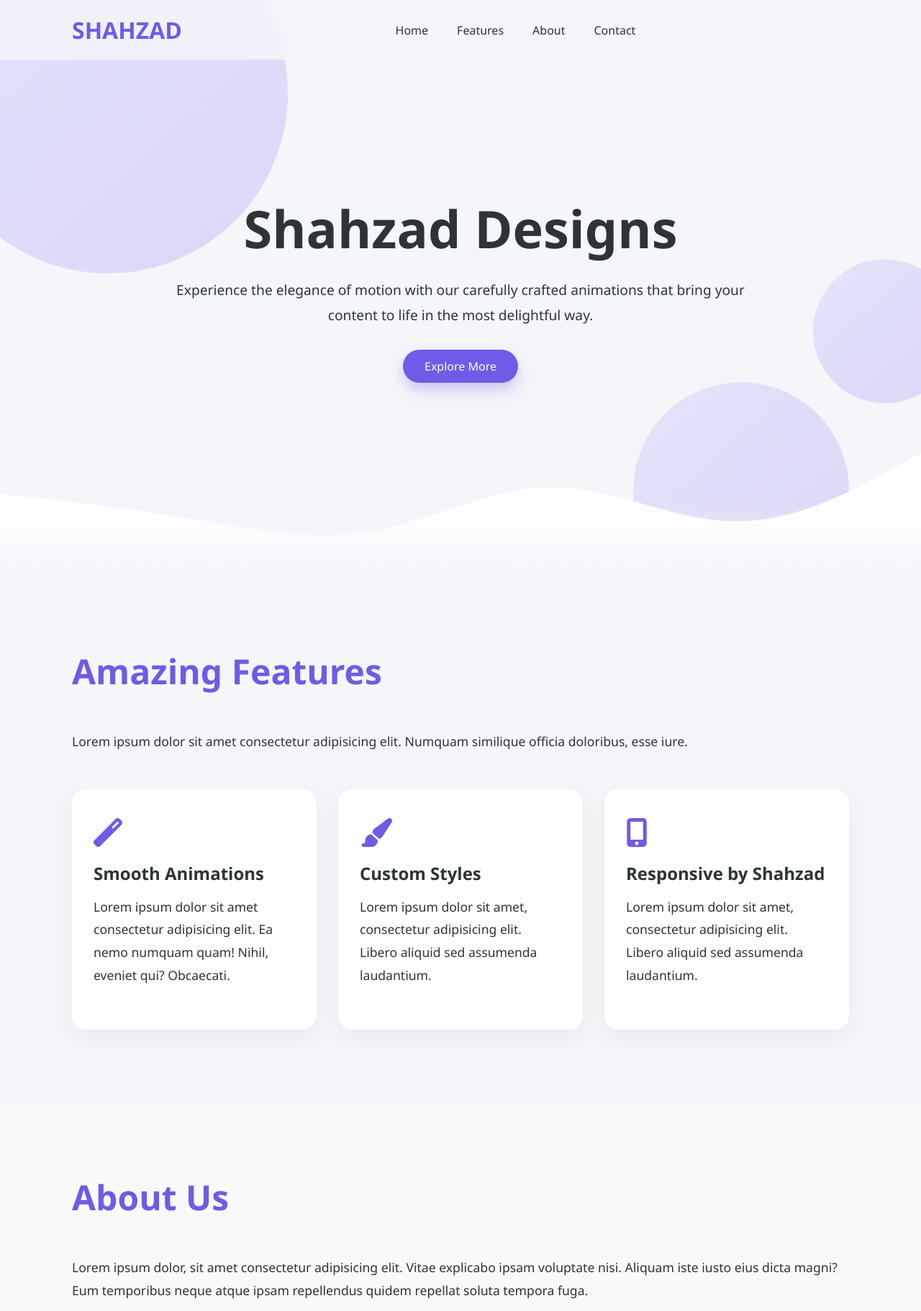
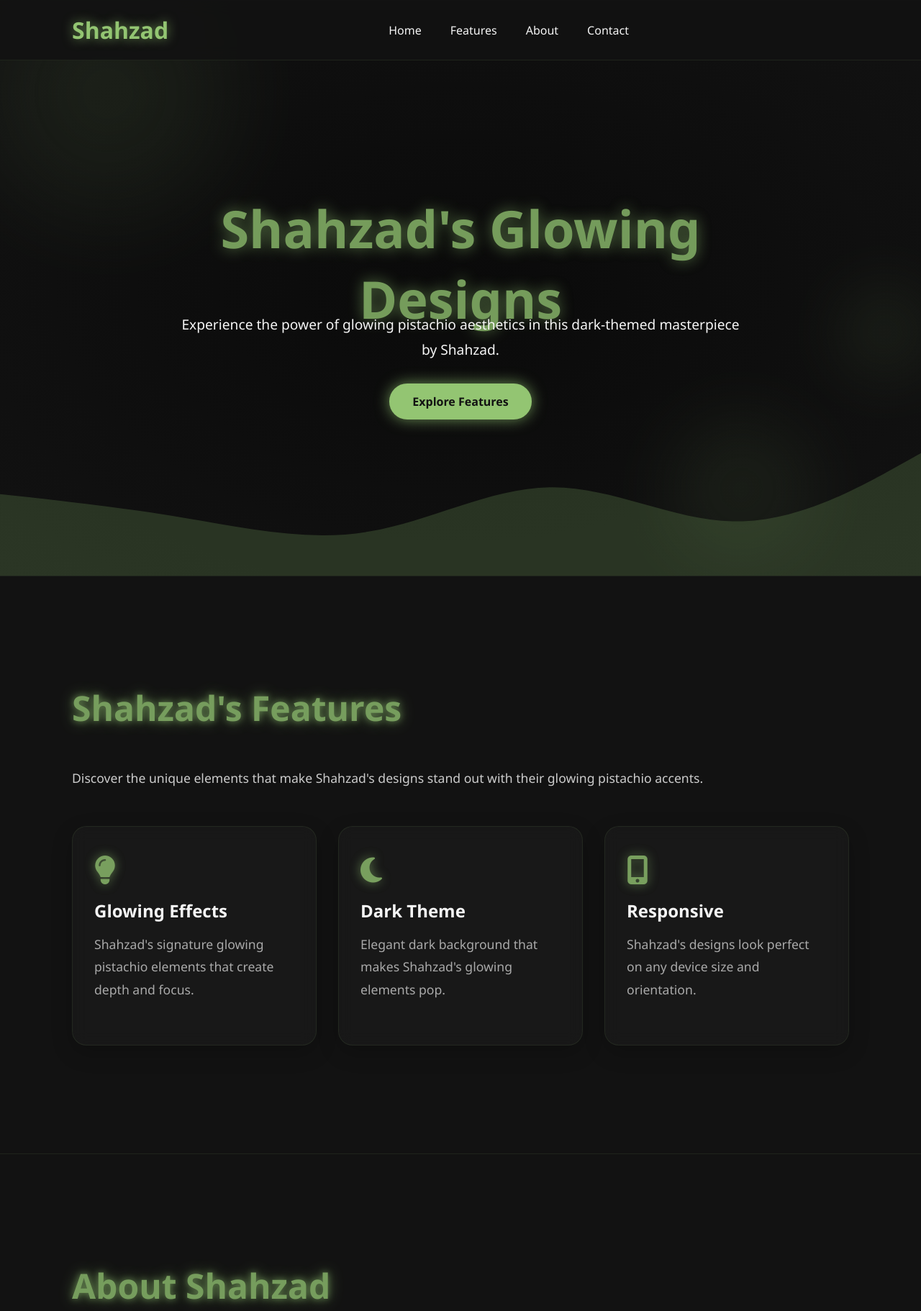
Before and after one commit to EdathingalShahzad/website, a plain HTML site: page index.html in a window 1280 px wide. Shown: the top 1822 px of the page at 72% size. Drawn offline with Linux system fonts and the light colour scheme.

Commit message:
uploaded

```diff
--- a/index.html
+++ b/index.html
@@ -3,16 +3,18 @@
 <head>
     <meta charset="UTF-8">
     <meta name="viewport" content="width=device-width, initial-scale=1.0">
-    <title>SHAHZAD</title>
+    <title>Shahzad | Glowing Designs</title>
     <link rel="stylesheet" href="https://cdnjs.cloudflare.com/ajax/libs/font-awesome/6.4.0/css/all.min.css">
     <style>
         /* Base Styles */
         :root {
-            --primary: #6c5ce7;
-            --secondary: #a29bfe;
-            --dark: #2d3436;
-            --light: #f5f6fa;
-            --accent: #fd79a8;
+            --primary: #93C572; /* Pistachio green */
+            --primary-glow: rgba(147, 197, 114, 0.7);
+            --secondary: #B5EAD7;
+            --dark: #121212;
+            --darker: #0a0a0a;
+            --light: #f5f5f5;
+            --accent: #FFB7C5;
         }
 
         * {
@@ -23,9 +25,22 @@
         }
 
         body {
-            background-color: var(--light);
-            color: var(--dark);
+            background-color: var(--dark);
+            color: var(--light);
             overflow-x: hidden;
+        }
+
+        /* Glow Effects */
+        .glow {
+            text-shadow: 0 0 10px var(--primary-glow), 0 0 20px var(--primary-glow);
+        }
+
+        .glow-box {
+            box-shadow: 0 0 15px var(--primary-glow), 0 0 30px rgba(147, 197, 114, 0.3);
+        }
+
+        .glow-hover:hover {
+            box-shadow: 0 0 20px var(--primary-glow), 0 0 40px rgba(147, 197, 114, 0.4);
         }
 
         /* Smooth scrolling */
@@ -45,19 +60,20 @@
             align-items: center;
             z-index: 100;
             transition: all 0.5s ease;
+            background-color: rgba(18, 18, 18, 0.9);
             backdrop-filter: blur(10px);
-            background-color: rgba(245, 246, 250, 0.8);
+            border-bottom: 1px solid rgba(147, 197, 114, 0.1);
         }
 
         header.scrolled {
             padding: 15px 100px;
-            background-color: rgba(108, 92, 231, 0.9);
-            box-shadow: 0 5px 20px rgba(0, 0, 0, 0.1);
+            background-color: rgba(10, 10, 10, 0.98);
+            box-shadow: 0 5px 30px rgba(147, 197, 114, 0.2);
         }
 
         header.scrolled .logo,
         header.scrolled nav a {
-            color: white;
+            color: var(--primary);
         }
 
         .logo {
@@ -66,6 +82,7 @@
             text-decoration: none;
             color: var(--primary);
             transition: all 0.3s ease;
+            text-shadow: 0 0 15px var(--primary-glow);
         }
 
         nav {
@@ -76,7 +93,7 @@
         nav a {
             position: relative;
             text-decoration: none;
-            color: var(--dark);
+            color: var(--light);
             font-weight: 500;
             transition: all 0.3s ease;
         }
@@ -88,7 +105,8 @@
             left: 0;
             width: 0;
             height: 2px;
-            background-color: var(--accent);
+            background-color: var(--primary);
+            box-shadow: 0 0 10px var(--primary);
             transition: width 0.3s ease;
         }
 
@@ -101,8 +119,14 @@
             display: none;
             cursor: pointer;
             font-size: 1.5rem;
-            color: var(--dark);
+            color: var(--light);
             z-index: 101;
+            transition: all 0.3s ease;
+        }
+
+        .menu-toggle:hover {
+            color: var(--primary);
+            text-shadow: 0 0 10px var(--primary-glow);
         }
 
         /* Hero Section */
@@ -115,17 +139,7 @@
             align-items: center;
             padding: 0 100px;
             overflow: hidden;
-        }
-
-        .hero::before {
-            content: '';
-            position: absolute;
-            bottom: 0;
-            left: 0;
-            width: 100%;
-            height: 100px;
-            background: linear-gradient(to top, var(--light), transparent);
-            z-index: 10;
+            background: radial-gradient(ellipse at center, var(--darker) 0%, var(--dark) 100%);
         }
 
         .hero-content {
@@ -138,16 +152,17 @@
         .hero-content h1 {
             font-size: 4.5rem;
             font-weight: 700;
-            color: var(--dark);
+            color: var(--primary);
             margin-bottom: 20px;
             opacity: 0;
             transform: translateY(50px);
             animation: fadeInUp 1s ease forwards;
+            text-shadow: 0 0 20px var(--primary-glow);
         }
 
         .hero-content p {
             font-size: 1.2rem;
-            color: var(--dark);
+            color: var(--light);
             margin-bottom: 30px;
             opacity: 0;
             transform: translateY(50px);
@@ -158,29 +173,33 @@
             display: inline-block;
             padding: 12px 30px;
             background-color: var(--primary);
-            color: white;
+            color: var(--dark);
             text-decoration: none;
             border-radius: 50px;
-            font-weight: 500;
+            font-weight: 600;
             transition: all 0.3s ease;
             opacity: 0;
             transform: translateY(50px);
             animation: fadeInUp 1s ease 0.6s forwards;
-            box-shadow: 0 10px 20px rgba(108, 92, 231, 0.3);
+            box-shadow: 0 0 20px var(--primary-glow);
+            border: 2px solid var(--primary);
         }
 
         .btn:hover {
             transform: translateY(-5px);
-            box-shadow: 0 15px 30px rgba(108, 92, 231, 0.4);
+            box-shadow: 0 0 30px var(--primary-glow);
+            background-color: transparent;
+            color: var(--primary);
         }
 
         /* Animated Background Elements */
         .circle {
             position: absolute;
             border-radius: 50%;
-            background: linear-gradient(135deg, var(--secondary), var(--primary));
-            opacity: 0.2;
+            background: radial-gradient(circle, var(--primary), transparent 70%);
+            opacity: 0.1;
             animation: float 15s infinite ease-in-out;
+            filter: blur(40px);
         }
 
         .circle:nth-child(1) {
@@ -209,20 +228,24 @@
 
         /* Sections */
         section {
-            padding: 100px;
+            padding: 150px 100px;
             position: relative;
+            background-color: var(--dark);
+            border-top: 1px solid rgba(147, 197, 114, 0.1);
         }
 
         section h2 {
             font-size: 3rem;
             margin-bottom: 50px;
             color: var(--primary);
+            text-shadow: 0 0 15px var(--primary-glow);
         }
 
         section p {
             font-size: 1.1rem;
             line-height: 1.8;
             margin-bottom: 20px;
+            color: #ccc;
         }
 
         /* Features Grid */
@@ -234,13 +257,15 @@
         }
 
         .feature-card {
-            background: white;
+            background: rgba(30, 30, 30, 0.5);
             padding: 40px 30px;
             border-radius: 20px;
-            box-shadow: 0 10px 30px rgba(0, 0, 0, 0.05);
-            transition: all 0.3s ease;
+            box-shadow: 0 10px 30px rgba(0, 0, 0, 0.2);
+            transition: all 0.5s ease;
             opacity: 0;
             transform: translateY(50px);
+            border: 1px solid rgba(147, 197, 114, 0.1);
+            backdrop-filter: blur(10px);
         }
 
         .feature-card.show {
@@ -250,26 +275,46 @@
 
         .feature-card:hover {
             transform: translateY(-10px);
-            box-shadow: 0 15px 40px rgba(0, 0, 0, 0.1);
+            box-shadow: 0 15px 40px rgba(147, 197, 114, 0.2);
+            border: 1px solid rgba(147, 197, 114, 0.3);
         }
 
         .feature-card i {
             font-size: 2.5rem;
             color: var(--primary);
             margin-bottom: 20px;
+            text-shadow: 0 0 15px var(--primary-glow);
         }
 
         .feature-card h3 {
             font-size: 1.5rem;
             margin-bottom: 15px;
+            color: var(--light);
+        }
+
+        .feature-card p {
+            color: #aaa;
         }
 
         /* Footer */
         footer {
-            background-color: var(--dark);
+            background-color: var(--darker);
             color: white;
-            padding: 50px 100px;
+            padding: 80px 100px 40px;
             text-align: center;
+            position: relative;
+            border-top: 1px solid rgba(147, 197, 114, 0.1);
+        }
+
+        footer::before {
+            content: '';
+            position: absolute;
+            top: 0;
+            left: 0;
+            width: 100%;
+            height: 2px;
+            background: linear-gradient(90deg, transparent, var(--primary), transparent);
+            box-shadow: 0 0 20px var(--primary-glow);
         }
 
         .social-links {
@@ -285,16 +330,19 @@
             align-items: center;
             width: 50px;
             height: 50px;
-            background-color: rgba(255, 255, 255, 0.1);
+            background-color: rgba(147, 197, 114, 0.1);
             border-radius: 50%;
-            color: white;
+            color: var(--primary);
             font-size: 1.2rem;
             transition: all 0.3s ease;
+            border: 1px solid rgba(147, 197, 114, 0.2);
         }
 
         .social-links a:hover {
-            background-color: var(--accent);
+            background-color: rgba(147, 197, 114, 0.2);
             transform: translateY(-5px);
+            box-shadow: 0 0 20px var(--primary-glow);
+            color: var(--light);
         }
 
         /* Animations */
@@ -315,6 +363,15 @@
             }
             50% {
                 transform: translateY(-40px) rotate(5deg);
+            }
+        }
+
+        @keyframes pulse {
+            0%, 100% {
+                opacity: 0.8;
+            }
+            50% {
+                opacity: 0.3;
             }
         }
 
@@ -354,13 +411,15 @@
                 width: 80%;
                 max-width: 300px;
                 height: 100vh;
-                background-color: rgba(108, 92, 231, 0.95);
+                background-color: rgba(10, 10, 10, 0.98);
                 flex-direction: column;
                 justify-content: center;
                 align-items: center;
                 gap: 30px;
                 transition: right 0.5s ease;
                 z-index: 100;
+                border-left: 1px solid rgba(147, 197, 114, 0.1);
+                backdrop-filter: blur(20px);
             }
 
             nav.active {
@@ -368,12 +427,13 @@
             }
 
             nav a {
-                color: white;
+                color: var(--primary);
                 font-size: 1.2rem;
+                text-shadow: 0 0 10px var(--primary-glow);
             }
 
             header.scrolled nav a {
-                color: white;
+                color: var(--primary);
             }
 
             .overlay {
@@ -382,7 +442,7 @@
                 left: 0;
                 width: 100%;
                 height: 100%;
-                background-color: rgba(0, 0, 0, 0.5);
+                background-color: rgba(0, 0, 0, 0.7);
                 z-index: 99;
                 opacity: 0;
                 visibility: hidden;
@@ -398,7 +458,7 @@
 </head>
 <body>
     <header id="header">
-        <a href="#" class="logo">SHAHZAD</a>
+        <a href="#" class="logo">Shahzad</a>
 
         <div class="menu-toggle">
             <i class="fas fa-bars"></i>
@@ -420,75 +480,75 @@
         <div class="circle"></div>
 
         <div class="hero-content">
-            <h1>Shahzad Designs</h1>
-            <p>Experience the elegance of motion with our carefully crafted animations that bring your content to life in the most delightful way.</p>
-            <a href="#" class="btn">Explore More</a>
+            <h1 class="glow">Shahzad's Glowing Designs</h1>
+            <p>Experience the power of glowing pistachio aesthetics in this dark-themed masterpiece by Shahzad.</p>
+            <a href="#features" class="btn glow-hover">Explore Features</a>
         </div>
 
-        <!-- Animated wave divider -->
+        <!-- Glowing divider -->
         <svg class="wave" xmlns="http://www.w3.org/2000/svg" viewBox="0 0 1440 320" style="position: absolute; bottom: 0; left: 0; width: 100%;">
-            <path fill="#ffffff" fill-opacity="1" d="M0,192L48,197.3C96,203,192,213,288,229.3C384,245,480,267,576,250.7C672,235,768,181,864,181.3C960,181,1056,235,1152,234.7C1248,235,1344,181,1392,154.7L1440,128L1440,320L1392,320C1344,320,1248,320,1152,320C1056,320,960,320,864,320C768,320,672,320,576,320C480,320,384,320,288,320C192,320,96,320,48,320L0,320Z"></path>
+            <path fill="var(--primary)" fill-opacity="0.2" d="M0,192L48,197.3C96,203,192,213,288,229.3C384,245,480,267,576,250.7C672,235,768,181,864,181.3C960,181,1056,235,1152,234.7C1248,235,1344,181,1392,154.7L1440,128L1440,320L1392,320C1344,320,1248,320,1152,320C1056,320,960,320,864,320C768,320,672,320,576,320C480,320,384,320,288,320C192,320,96,320,48,320L0,320Z"></path>
         </svg>
     </section>
 
     <section id="features">
-        <h2>Amazing Features</h2>
-        <p>Lorem ipsum dolor sit amet consectetur adipisicing elit. Numquam similique officia doloribus, esse iure.</p>
+        <h2 class="glow">Shahzad's Features</h2>
+        <p>Discover the unique elements that make Shahzad's designs stand out with their glowing pistachio accents.</p>
 
         <div class="features">
-            <div class="feature-card">
-                <i class="fas fa-magic"></i>
-                <h3>Smooth Animations</h3>
-                <p>Lorem ipsum dolor sit amet consectetur adipisicing elit. Ea nemo numquam quam! Nihil, eveniet qui? Obcaecati.</p>
+            <div class="feature-card glow-hover">
+                <i class="fas fa-lightbulb glow"></i>
+                <h3>Glowing Effects</h3>
+                <p>Shahzad's signature glowing pistachio elements that create depth and focus.</p>
             </div>
 
-            <div class="feature-card">
-                <i class="fas fa-paint-brush"></i>
-                <h3>Custom Styles</h3>
-                <p>Lorem ipsum dolor sit amet, consectetur adipisicing elit. Libero aliquid sed assumenda laudantium.</p>
+            <div class="feature-card glow-hover">
+                <i class="fas fa-moon glow"></i>
+                <h3>Dark Theme</h3>
+                <p>Elegant dark background that makes Shahzad's glowing elements pop.</p>
             </div>
 
-            <div class="feature-card">
-                <i class="fas fa-mobile-alt"></i>
-                <h3>Responsive by Shahzad</h3>
-                <p>Lorem ipsum dolor sit amet, consectetur adipisicing elit. Libero aliquid sed assumenda laudantium.</p>
+            <div class="feature-card glow-hover">
+                <i class="fas fa-mobile-alt glow"></i>
+                <h3>Responsive</h3>
+                <p>Shahzad's designs look perfect on any device size and orientation.</p>
             </div>
         </div>
     </section>
 
-    <section id="about" style="background-color: #f9f9f9;">
-        <h2>About Us</h2>
-        <p>Lorem ipsum dolor, sit amet consectetur adipisicing elit. Vitae explicabo ipsam voluptate nisi. Aliquam iste iusto eius dicta magni? Eum temporibus neque atque ipsam repellendus quidem repellat soluta tempora fuga.</p>
-        <p>Animation is at the heart of what we do. We believe that subtle motion can transform a good user experience into an exceptional one.</p>
+    <section id="about">
+        <h2 class="glow">About Shahzad</h2>
+        <p>Shahzad is a visionary designer who specializes in creating immersive dark-themed experiences with glowing pistachio accents. His work combines technical precision with artistic flair.</p>
+        <p>With a focus on user experience and aesthetic harmony, Shahzad's designs are both functional and visually stunning, creating memorable digital interactions.</p>
     </section>
 
     <section id="contact">
-        <h2>Get In Touch</h2>
-        <p>Lorem ipsum, dolor sit amet consectetur adipisicing elit. Dolorum ut, nihil, suscipit.</p>
+        <h2 class="glow">Contact Shahzad</h2>
+        <p>Interested in working with Shahzad or learning more about his design philosophy?</p>
 
         <form style="max-width: 600px; margin: 50px auto;">
             <div style="margin-bottom: 20px;">
-                <input type="text" placeholder="Your Name" style="width: 100%; padding: 15px; border: none; border-radius: 50px; background-color: #f0f0f0; font-size: 1rem;">
+                <input type="text" placeholder="Your Name" style="width: 100%; padding: 15px; border: 1px solid rgba(147, 197, 114, 0.3); border-radius: 50px; background-color: rgba(30, 30, 30, 0.5); color: white; font-size: 1rem;">
             </div>
             <div style="margin-bottom: 20px;">
-                <input type="email" placeholder="Your Email" style="width: 100%; padding: 15px; border: none; border-radius: 50px; background-color: #f0f0f0; font-size: 1rem;">
+                <input type="email" placeholder="Your Email" style="width: 100%; padding: 15px; border: 1px solid rgba(147, 197, 114, 0.3); border-radius: 50px; background-color: rgba(30, 30, 30, 0.5); color: white; font-size: 1rem;">
             </div>
             <div style="margin-bottom: 20px;">
-                <textarea placeholder="Your Message" rows="5" style="width: 100%; padding: 15px; border: none; border-radius: 20px; background-color: #f0f0f0; font-size: 1rem;"></textarea>
+                <textarea placeholder="Your Message" rows="5" style="width: 100%; padding: 15px; border: 1px solid rgba(147, 197, 114, 0.3); border-radius: 20px; background-color: rgba(30, 30, 30, 0.5); color: white; font-size: 1rem;"></textarea>
             </div>
-            <button type="submit" class="btn" style="border: none; cursor: pointer;">Send Message</button>
+            <button type="submit" class="btn glow-hover" style="border: none; cursor: pointer;">Send Message</button>
         </form>
     </section>
 
     <footer>
-        <div class="logo" style="color: white;">Shahzad</div>
+        <div class="logo" style="color: var(--primary); text-shadow: 0 0 15px var(--primary-glow);">Shahzad</div>
         <div class="social-links">
             <a href="#"><i class="fab fa-twitter"></i></a>
             <a href="#"><i class="fab fa-instagram"></i></a>
             <a href="#"><i class="fab fa-linkedin"></i></a>
             <a href="#"><i class="fab fa-github"></i></a>
         </div>
-        <p>&copy; 2025 Shahzad Designs. All rights reserved.</p>
+        <p>&copy; 2023 Shahzad Designs. All rights reserved.</p>
     </footer>
 
     <script>
@@ -580,6 +640,12 @@
                 }
             });
         });
+
+        // Add continuous pulse animation to glowing elements
+        const glowElements = document.querySelectorAll('.glow');
+        glowElements.forEach(el => {
+            el.style.animation = 'pulse 3s infinite ease-in-out';
+        });
     </script>
 </body>
 </html>
```
